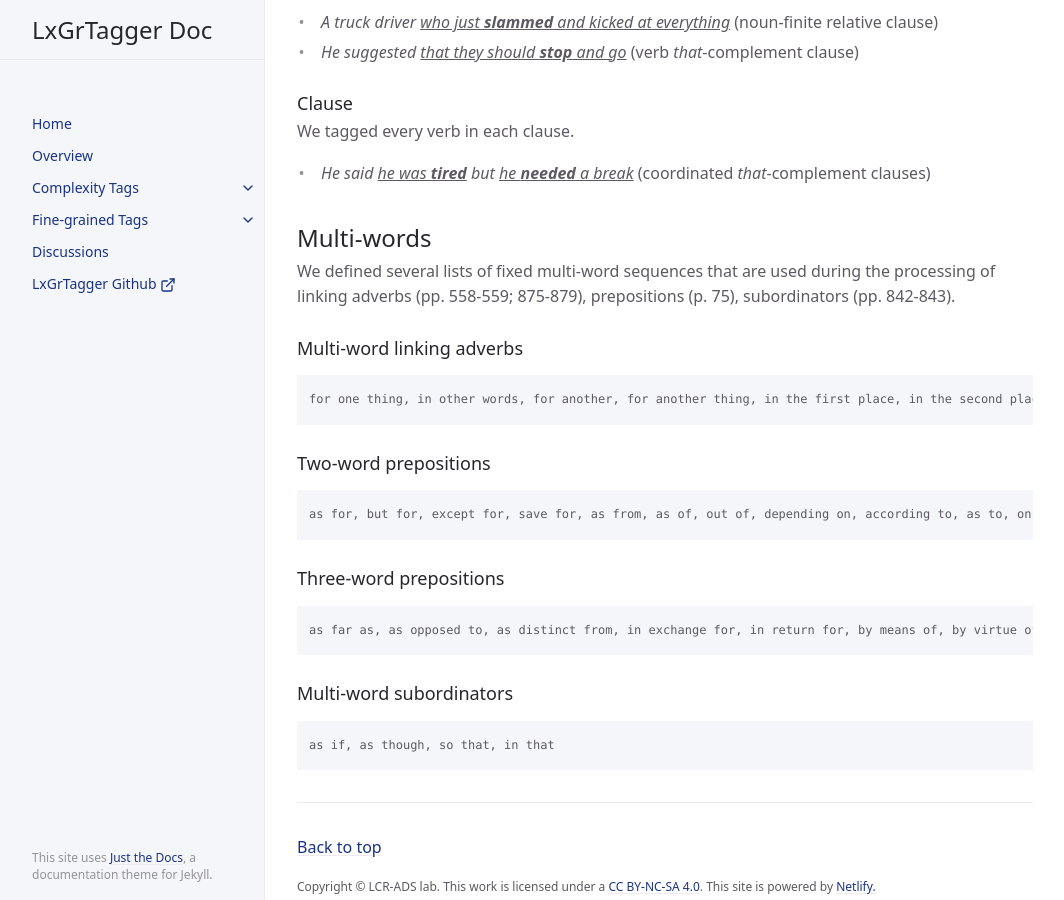
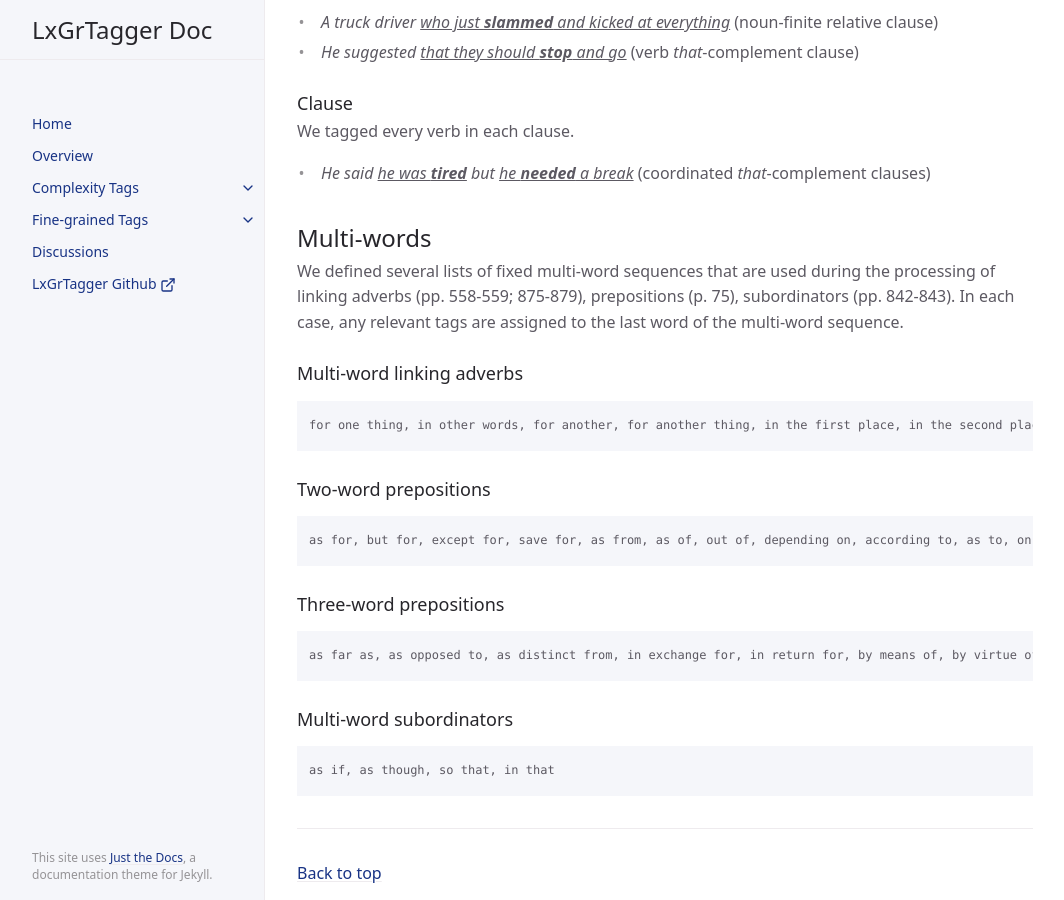
Before and after one commit to LCR-ADS-Lab/LxGrTagger-Documentation, a Jekyll site: the page built from docs/Discussions.md, in a window 1280 px wide and 900 px high, scrolled down 1016 px. Shown: the whole window, without its empty margins (107-1171 px from the left). Built offline with Jekyll 4.4.1, drawn with Linux system fonts in a browser that asks for light colours; cached includes are drawn as plain includes.

Commit message:
Update annotation rules for multi-word sequences.

```diff
--- a/docs/Discussions.md
+++ b/docs/Discussions.md
@@ -40,7 +40,7 @@ We tagged every verb in each clause.
 
 ## Multi-words
 
-We defined several lists of fixed multi‐word sequences that are used during the processing of linking adverbs (pp. 558-559; 875-879), prepositions (p. 75), subordinators (pp. 842-843).
+We defined several lists of fixed multi‐word sequences that are used during the processing of linking adverbs (pp. 558-559; 875-879), prepositions (p. 75), subordinators (pp. 842-843). In each case, any relevant tags are assigned to the last word of the multi-word sequence.
 
 ### Multi-word linking adverbs
 
```
